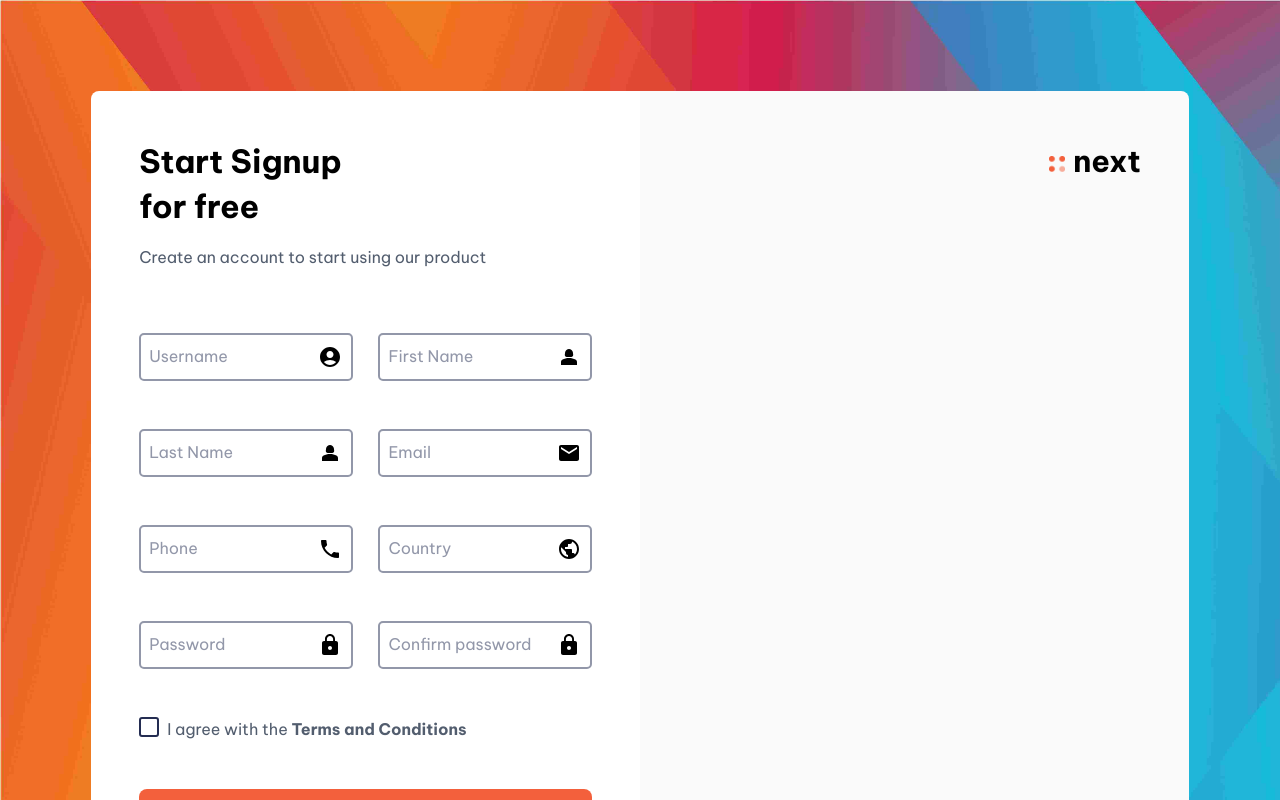
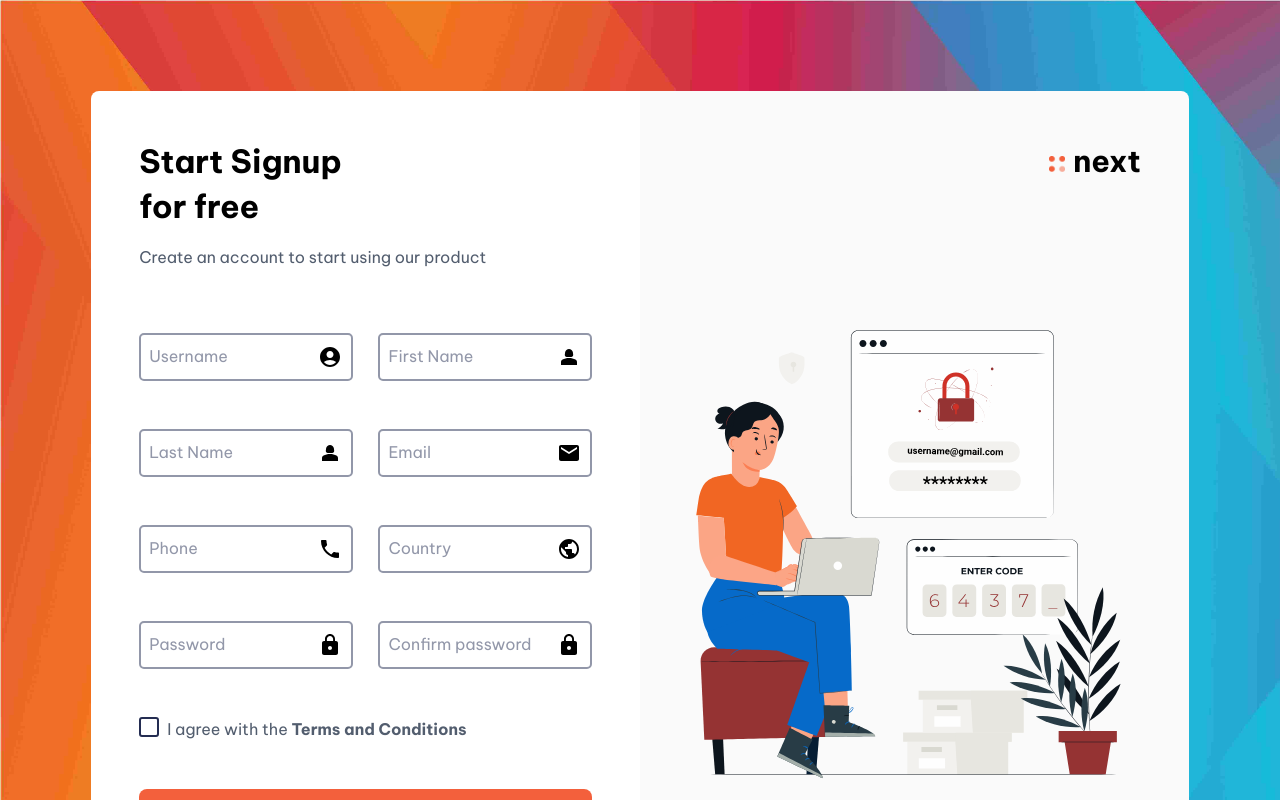
Before and after one commit to Bibiwei-Pere/Next, a React (Vite) app: page /register in a window 1280 px wide. Shown: the top 800 px of the page. Built offline with nearby package versions, Linux system fonts and the light colour scheme.

Commit message:
Added some Responsive designs

```diff
--- a/src/components/0x4_pages/register/Register.tsx
+++ b/src/components/0x4_pages/register/Register.tsx
@@ -9,6 +9,7 @@ import Country from "@mui/icons-material/Public";
 import Password from "@mui/icons-material/Lock";
 import User from "@mui/icons-material/AccountCircle";
 import Lottie from "lottie-react";
+import signUp from "../../../components/0x1_assets/svgAnimations/login2.json";
 import Logo from "../../0x2_landingPage/0_component/logo/Logo";
 import Success2 from "../../0x3_dashboard/component/success/Success2";
 
@@ -203,6 +204,7 @@ const Register = () => {
 							<span>
 								<Logo />
 							</span>
+							<Lottie animationData={signUp} loop={true} />
 						</div>
 					</div>
 					{processing ? (
```
